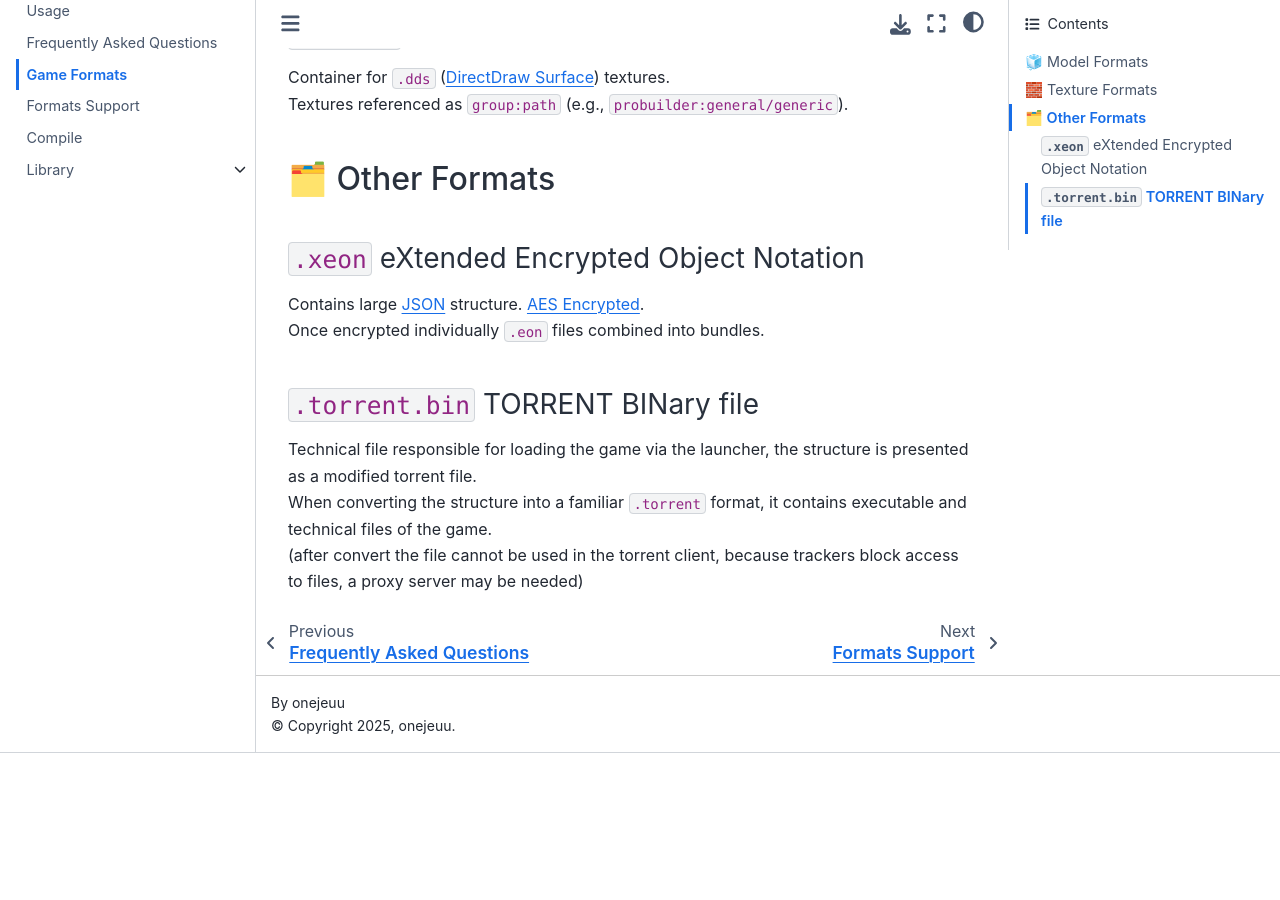
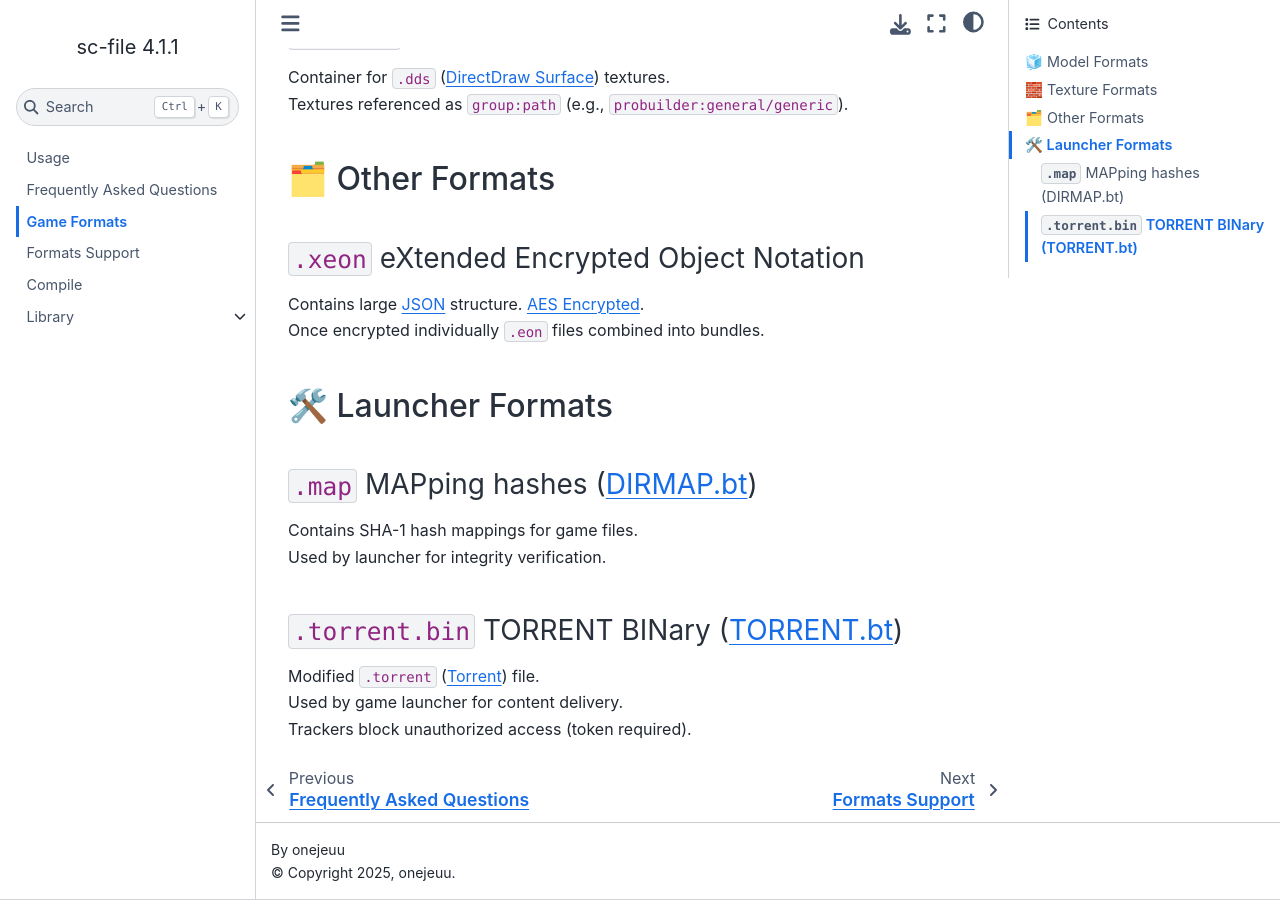
Before and after one commit to onejeuu/sc-file, a Sphinx documentation site: the page built from docs/source/formats.rst, in a window 1280 px wide and 900 px high, scrolled down 1887 px. Built offline with Sphinx 7.4.7 and the Sphinx Book theme 1.1.4, drawn with Linux system fonts in a browser that asks for light colours; before the commit the page ends 2640 px from its top, so only the background shows below that.

Commit message:
minor updates

```diff
--- a/docs/source/_links.rst
+++ b/docs/source/_links.rst
@@ -3,6 +3,8 @@
 .. _MCSA.bt: https://github.com/onejeuu/sc-file/blob/master/templates/MCSA.bt
 .. _OL.bt: https://github.com/onejeuu/sc-file/blob/master/templates/OL.bt
 .. _TEXARR.bt: https://github.com/onejeuu/sc-file/blob/master/templates/TEXARR.bt
+.. _DIRMAP.bt: https://github.com/onejeuu/sc-file/blob/master/templates/DIRMAP.bt
+.. _TORRENT.bt: https://github.com/onejeuu/sc-file/blob/master/templates/TORRENT.BIN.bt
 
 .. Contacts
 .. _TG: https://onejeuu.t.me
@@ -19,11 +21,12 @@
 .. _DDS: https://en.wikipedia.org/wiki/DirectDraw_Surface
 .. _GLTF: https://en.wikipedia.org/wiki/GlTF
 .. _JSON: https://en.wikipedia.org/wiki/JSON
+.. _MCA: https://minecraft.wiki/w/Chunk_format
 .. _MS3D: https://developer.valvesoftware.com/wiki/MilkShape_3D
 .. _OBJ: https://en.wikipedia.org/wiki/Wavefront_.obj_file
 .. _PNG: https://en.wikipedia.org/wiki/PNG
+.. _TORRENT: https://en.wikipedia.org/wiki/Torrent_file
 .. _ZIP: https://en.wikipedia.org/wiki/ZIP_(file_format)
-.. _MCA: https://minecraft.wiki/w/Chunk_format
 
 .. Wikipedia Graphics
 .. _LZ4: https://en.wikipedia.org/wiki/LZ4_(compression_algorithm)
--- a/docs/source/conf.py
+++ b/docs/source/conf.py
@@ -20,7 +20,7 @@ sys.path.insert(0, PATH.as_posix())
 project = "sc-file"
 copyright = "2025, onejeuu"
 author = "onejeuu"
-release = "4.1.0"
+release = "4.1.1"
 html_title = f"{project} {release}"
 
 
--- a/docs/source/formats.rst
+++ b/docs/source/formats.rst
@@ -103,9 +103,20 @@ Game Formats
 | Contains large `JSON`_ structure. `AES Encrypted <AES_>`_.
 | Once encrypted individually ``.eon`` files combined into bundles.
 
-``.torrent.bin`` TORRENT BINary file
+
+----------------------------------------
+🛠️ Launcher Formats
+----------------------------------------
+
+``.map`` MAPping hashes (DIRMAP.bt_)
 ^^^^^^^^^^^^^^^^^^^^^^^^^^^^^^^^^^^^^
 
-| Technical file responsible for loading the game via the launcher, the structure is presented as a modified torrent file.
-| When converting the structure into a familiar ``.torrent`` format, it contains executable and technical files of the game.
-| (after convert the file cannot be used in the torrent client, because trackers block access to files, a proxy server may be needed)
+| Contains SHA-1 hash mappings for game files.
+| Used by launcher for integrity verification.
+
+``.torrent.bin`` TORRENT BINary (TORRENT.bt_)
+^^^^^^^^^^^^^^^^^^^^^^^^^^^^^^^^^^^^^^^^^^^^^^
+
+| Modified ``.torrent`` (`Torrent <TORRENT_>`_) file.
+| Used by game launcher for content delivery.
+| Trackers block unauthorized access (token required).
```
Also changed, not shown: docs/source/support.rst (+8 -1 lines), pyproject.toml (+12 -12 lines), 6 other files.
